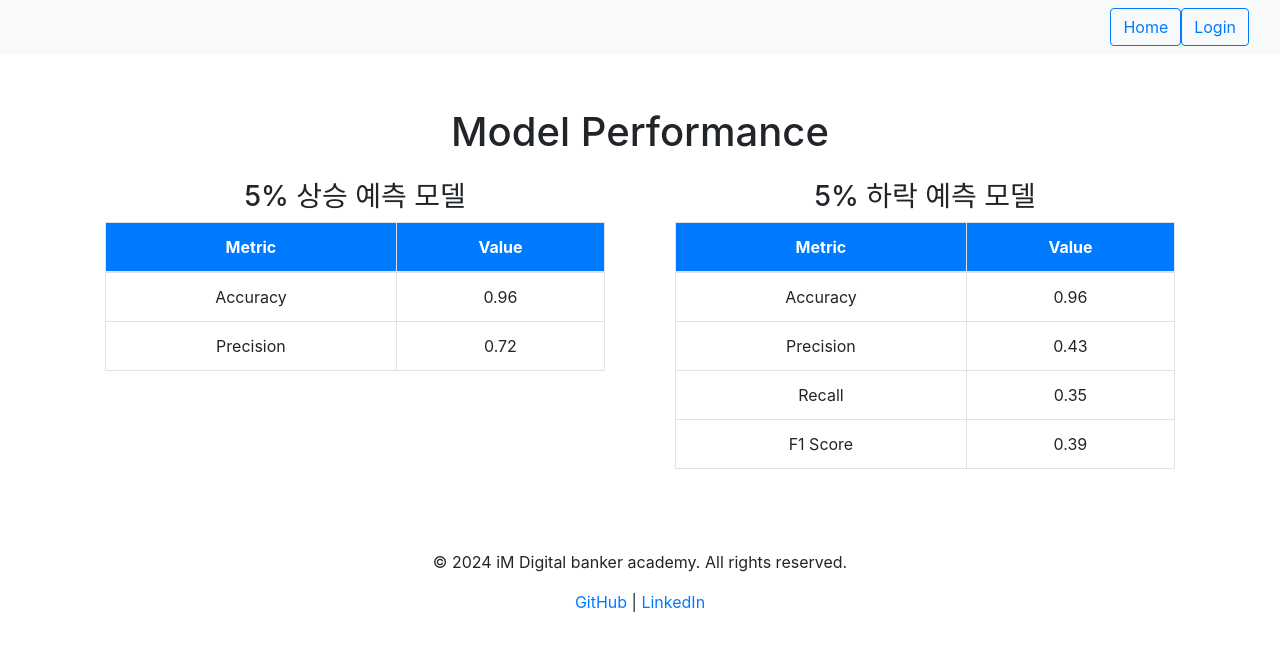
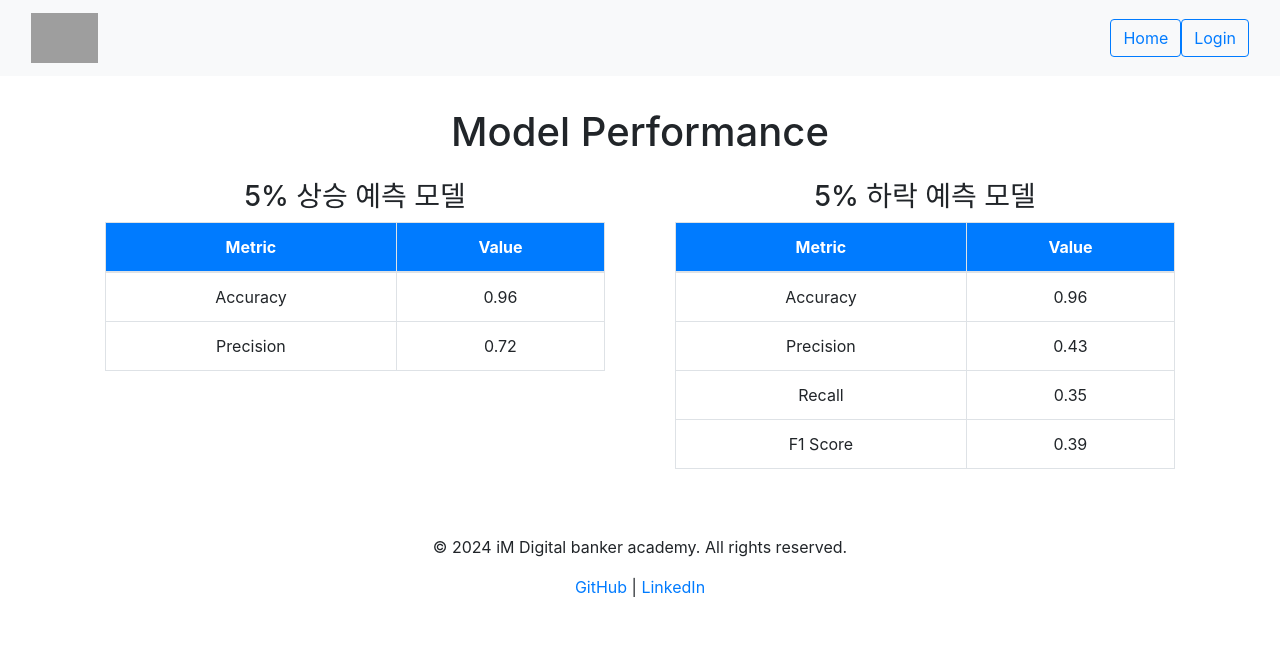
Before and after one commit to 0jjuni/stock_predictor, a Django app: page /model-performance/ in a window 1280 px wide. Shown: the top 651 px of the page. Run offline with Django 5.2, Linux system fonts and the light colour scheme; parts of the project's set-up code (start-up, migrations or seed data) failed here and were passed over; some libraries are stand-ins or nearby versions; grey boxes are pictures that could not be loaded.

Commit message:
로고 부분 추가

```diff
--- a/base/templates/base/base.html
+++ b/base/templates/base/base.html
@@ -13,7 +13,7 @@
 <body>
     {% include 'base/header.html' %}
 
-    <div class="content" style="flex: 1; padding-top: 60px; max-width: 2000px !important; margin: 0 auto; margin-bottom: 50px; min-height: 500px;">
+    <div class="content" style="flex: 1; padding-top: 60px; max-width: 2000px !important; margin: 0 auto; margin-bottom: 50px; min-height: 400px;">
         {% block content %}
         {% endblock %}
     </div>
--- a/base/templates/base/header.html
+++ b/base/templates/base/header.html
@@ -2,6 +2,10 @@
 <header>
     <nav class="navbar navbar-expand-lg navbar-light bg-light fixed-top">
         <div class="container-fluid">
+            <!-- 로고 추가 -->
+            <a class="navbar-brand" href="{% url 'home' %}">
+                <img src="{% static 'images/headerlogo.png' %}" alt="Logo" style="height: 50px;">
+            </a>
             <button class="navbar-toggler" type="button" data-bs-toggle="collapse" data-bs-target="#navbarNav" aria-controls="navbarNav" aria-expanded="false" aria-label="Toggle navigation">
                 <span class="navbar-toggler-icon"></span>
             </button>
--- a/stock_predictor/settings.py
+++ b/stock_predictor/settings.py
@@ -35,6 +35,10 @@ LOGOUT_REDIRECT_URL = '/'  # 로그아웃 후 리디렉션할 URL
 
 
 STATIC_URL = '/static/'
+
+STATICFILES_DIRS = [
+    BASE_DIR / "static",
+]
 
 STATICFILES_DIRS = [
     os.path.join(BASE_DIR, 'static'),
```
Also changed, not shown: base/templates/base/home.html (+6 -2 lines).
